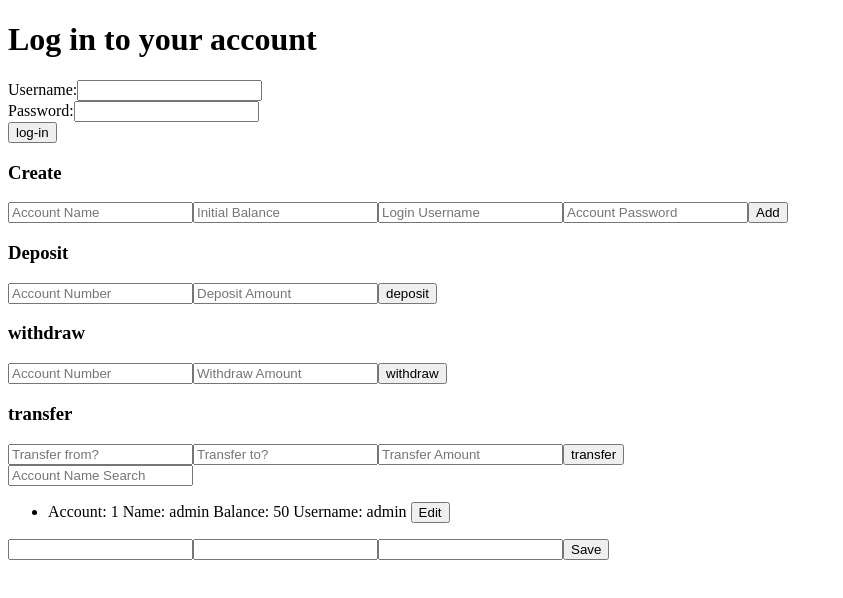
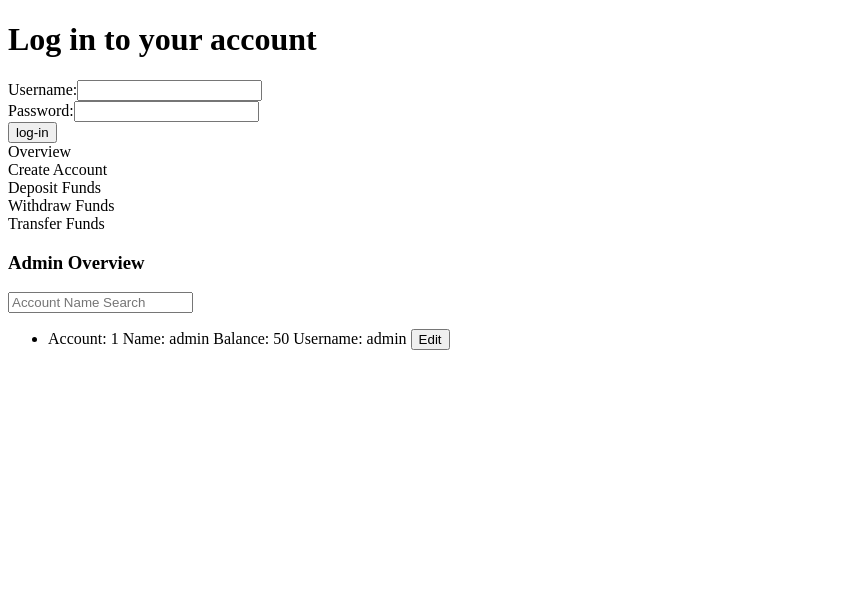
Before and after one commit to jmat20/Banking-Budget-App, a React (Create React App) app: page / in a window 1280 px wide. Shown: the top 598 px of the page, without its empty margins (0-843 px from the left). Built offline with nearby package versions, Linux system fonts and the light colour scheme.

Commit message:
adds functional sidebar for banking application

```diff
--- a/src/App.js
+++ b/src/App.js
@@ -2,10 +2,10 @@ import React, { useState } from "react";
 import HeaderComponent from "./components/header";
 import LogInForm from "./components/login-form";
 import Bank from "./components/bank";
+import SideBar from "./components/sidebar";
 import { bankData } from "./components/bank";
 
 function App() {
-
   const [user, setUser] = useState({ name: "", username: "" });
   const [error, setError] = useState("");
   let currentUser = {};
@@ -56,7 +56,6 @@ function App() {
       ) : (
         <LogInForm Login={Login} error={error} />
       )}
-
       <Bank />
     </div>
   );
--- /dev/null
+++ b/src/assets/scss/bank.css
@@ -0,0 +1,3 @@
+.hidden {
+  display: none;
+}
--- a/src/components/bank.jsx
+++ b/src/components/bank.jsx
@@ -1,8 +1,10 @@
 import React, { useState, useRef } from "react";
-
+import '../assets/scss/bank.css'
+import SideBar from "./sidebar";
 export let bankData = [{ accountNum: 1, name: "admin", balance: 50, username:'admin', password:'placeholderpass', type:'admin' }];
 let userCount = 1000000;
 let editUser
+
 
 function Bank() {
   const nameRef = useRef(null);
@@ -24,6 +26,13 @@ function Bank() {
 
   const [users, setUsers] = useState(bankData);
   const [searchTerm, setSearchTerm] = useState('')
+  const [overviewIsActive, setOverviewIsActive] = useState(true);
+  const [addIsActive, setAddIsActive] = useState(false);
+  const [depositIsActive, setDepositIsActive] = useState(false);
+  const [withdrawIsActive, setWithdrawIsActive] = useState(false);
+  const [transferIsActive, setTransferIsActive] = useState(false);
+  const [editIsActive, setEditIsActive] = useState(false);
+
 
   const filteredUsers = users.filter((x) => x.name.toLowerCase().includes(searchTerm.toLowerCase()))
 
@@ -184,6 +193,12 @@ function Bank() {
 
 
   let handleEdit = (id) => {
+    setOverviewIsActive(true);
+    setAddIsActive(false);
+    setDepositIsActive(false)
+    setTransferIsActive(false)
+    setWithdrawIsActive(false)
+    setEditIsActive(true)
     editUser = users.find((x) => x.username === id)
     console.log(editUser)
     editNameRef.current.value = editUser.name
@@ -209,13 +224,24 @@ function Bank() {
     editUserNameRef.current.value = ''
     editPasswordRef.current.value = ''
     editAccount = ''
-
+    setEditIsActive(false)
   }
 
   return (
     <div className="bank">
-      <div className="createUser">
-        <h3>Create</h3>
+      <SideBar setOverviewIsActive={setOverviewIsActive}
+        overviewIsActive={overviewIsActive}
+        setAddIsActive={setAddIsActive}
+        addIsActive={addIsActive}
+        setDepositIsActive={setDepositIsActive}
+        depositIsActive={depositIsActive}
+        setWithdrawIsActive={setWithdrawIsActive}
+        withdrawIsActive={setWithdrawIsActive}
+        setTransferIsActive={setTransferIsActive}
+        transferIsActive={transferIsActive}
+        />
+      <div className={`addUser ${addIsActive ? '' : 'hidden'}`}>
+        <h3>Create Account</h3>
         <input ref={nameRef} type="text" placeholder="Account Name" required />
         <input ref={balRef} type="number" placeholder="Initial Balance" required />
         <input ref={usernameRef} type="text" placeholder="Login Username" required />
@@ -224,24 +250,24 @@ function Bank() {
           Add
         </button>
       </div>
-      <div className="deposit">
-        <h3>Deposit</h3>
+      <div className={`depost ${depositIsActive ? '' : 'hidden'}`}>
+        <h3>Deposit Funds</h3>
         <input ref={depositRef} type="number" placeholder="Account Number" required />
         <input ref={depositAmountRef} type="number" placeholder="Deposit Amount" required />
         <button type="button" onClick={deposit}>
           deposit
         </button>
       </div>
-      <div className="withdraw">
-        <h3>withdraw</h3>
+      <div className={`withdraw ${withdrawIsActive ? '' : 'hidden'}`}>
+        <h3>Withdraw Funds</h3>
         <input ref={withdrawRef} type="number" placeholder="Account Number" required />
         <input ref={withdrawAmountRef} type="number" placeholder="Withdraw Amount" required />
         <button type="button" onClick={withdraw}>
           withdraw
         </button>
       </div>
-      <div className="transfer">
-        <h3>transfer</h3>
+      <div className={`transfer ${transferIsActive ? '' : 'hidden'}`}>
+        <h3>Transfer Funds</h3>
         <input ref={sourceAccountRef} type="number" placeholder="Transfer from?" required />
         <input ref={destinationAccountRef} type="number" placeholder="Transfer to?" required />
         <input ref={transferAmountRef} type="number" placeholder="Transfer Amount" required />
@@ -249,7 +275,8 @@ function Bank() {
           transfer
         </button>
       </div>
-      <div className="bankDataDisp">
+      <div className={`overview ${overviewIsActive ? '' : 'hidden'}`}>
+        <h3>Admin Overview</h3>
       <input ref={nameSearchRef} type="text" placeholder="Account Name Search" onChange={handleSearch} />
         <ul>
           {filteredUsers.map((user) => (
@@ -265,7 +292,8 @@ function Bank() {
           ))}
         </ul>
       </div>
-      <div className="editUser">
+      <div className={`editUser ${editIsActive ? '' : 'hidden'}`}>
+        <h5>Edit Account</h5>
       <input ref={editNameRef} type='text' />
       <input ref={editUserNameRef} type='text' />
       <input ref={editPasswordRef} type='text' />
--- a/src/components/sidebar.jsx
+++ b/src/components/sidebar.jsx
@@ -1,21 +1,64 @@
 import React from "react";
-export let overviewDisp, createUserDisp, depositDisp, withdrawDisp, transferDisp, editUserDisp
 
 
 
-let sideBar = () => {
+let SideBar = ({ setOverviewIsActive , overviewIsActive, setAddIsActive, addIsActive, setDepositIsActive, depositIsActive, setWithdrawIsActive, withdrawIsActive, setTransferIsActive, transferIsActive }) => {
+
+    let toggleOverview =() => {
+        setOverviewIsActive(true);
+        setAddIsActive(false);
+        setDepositIsActive(false)
+        setTransferIsActive(false)
+        setWithdrawIsActive(false)
+
+    }
+
+    let toggleAdd =() => {
+        setOverviewIsActive(false);
+        setAddIsActive(true);
+        setDepositIsActive(false)
+        setTransferIsActive(false)
+        setWithdrawIsActive(false)
+
+    }
+
+    let toggleDeposit =() => {
+        setOverviewIsActive(false);
+        setAddIsActive(false);
+        setDepositIsActive(true)
+        setTransferIsActive(false)
+        setWithdrawIsActive(false)
+
+    }
+
+    let toggleWithdraw =() => {
+        setOverviewIsActive(false);
+        setAddIsActive(false);
+        setDepositIsActive(false)
+        setTransferIsActive(false)
+        setWithdrawIsActive(true)
+
+    }
+
+    let toggleTransfer =() => {
+        setOverviewIsActive(false);
+        setAddIsActive(false);
+        setDepositIsActive(false)
+        setTransferIsActive(true)
+        setWithdrawIsActive(false)
+
+    }
 
     return (<div className="sideBarContent">
-        <ul>
-            <li>Overview</li>
-            <li>Create Account</li>
-            <li>Deposit Funds</li>
-            <li>Withdraw Funds</li>
-            <li>Transfer Funds</li>
-            <li>Edit Account Details</li>
-        </ul>
+        <div>
+            <div onClick={() => toggleOverview()}>Overview</div>
+            <div onClick={() => toggleAdd()}>Create Account</div>
+            <div onClick={() => toggleDeposit()}>Deposit Funds</div>
+            <div onClick={() => toggleWithdraw()}>Withdraw Funds</div>
+            <div onClick={() => toggleTransfer()}>Transfer Funds</div>
+        </div>
         </div>)
 
 }
 
-export default sideBar
+export default SideBar
```
